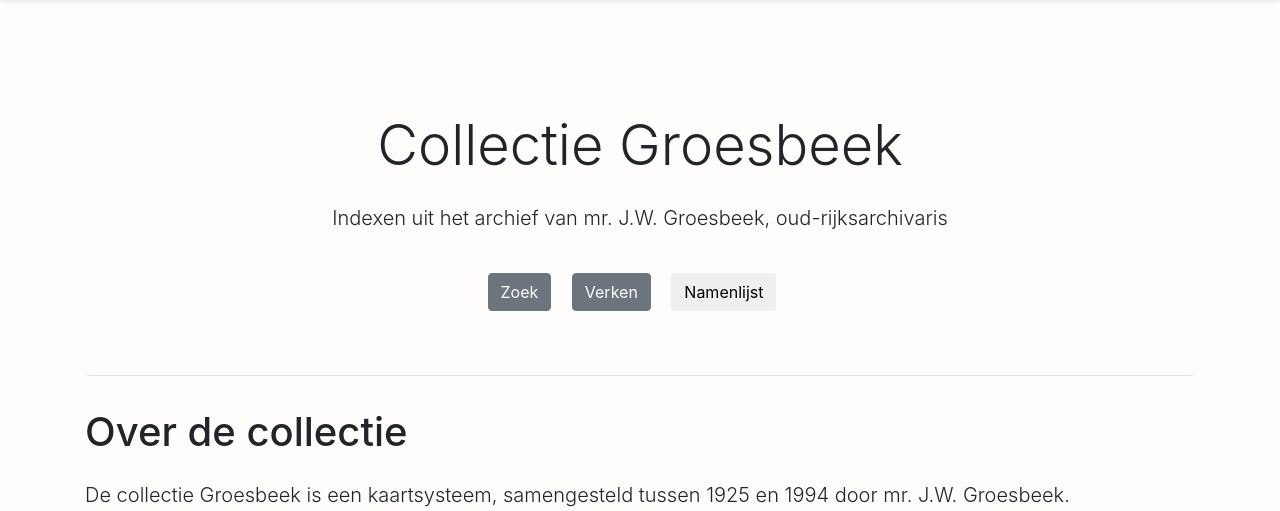
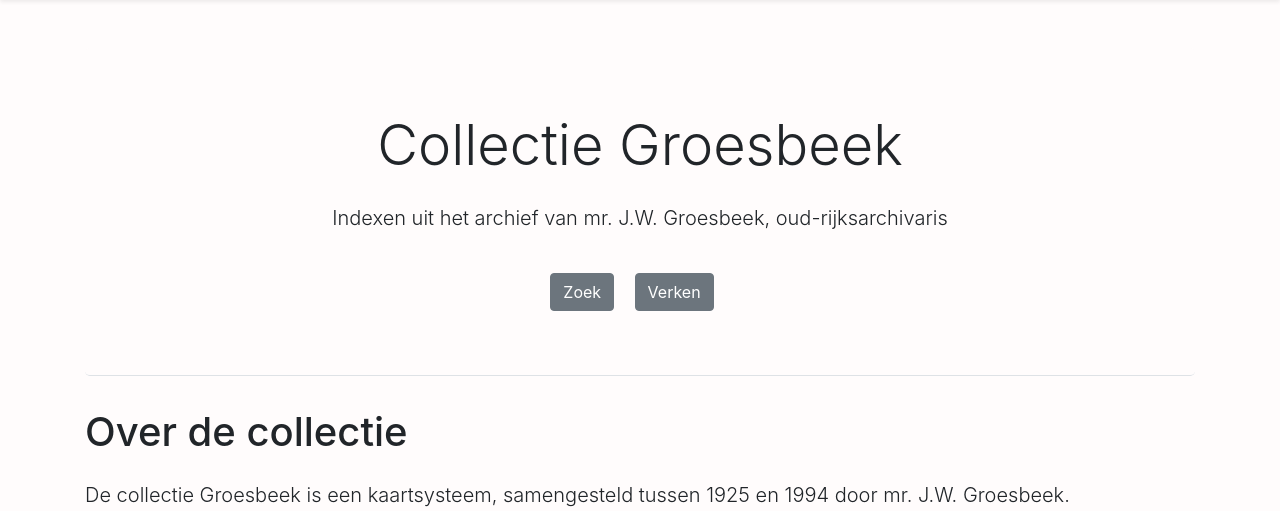
Before and after one commit to collectiegroesbeek/collectiegroesbeek, a Flask app: template collectiegroesbeek/templates/index.html in a window 1280 px wide. Shown: the part 57-568 px from the top of the page. Run offline with Flask 2, Linux system fonts and the light colour scheme; the template is opened without the code that fills it: most values are stand-ins (such as "Sample title", 1, 10 or a date in 2020); parts of the project's set-up code (start-up, migrations or seed data) failed here and were passed over; some libraries are stand-ins or nearby versions.

Commit message:
cleanup  index pagina knoppen

```diff
--- a/collectiegroesbeek/templates/index.html
+++ b/collectiegroesbeek/templates/index.html
@@ -12,13 +12,8 @@
     <p class="lead">Indexen uit het archief van mr. J.W. Groesbeek, oud-rijksarchivaris</p>
     <br />
 
-    <form action="/zoek" class="text-center">
-      <button type="submit" class="btn btn-secondary mr-3">Zoek</button>
-      <a href="{{ url_for('browse') }}" class="btn btn-secondary mr-3">Verken</a>
-      <a href="{{ url_for('names_ner') }}">
-        <button type="button" class="btn mr-3">Namenlijst</button>
-      </a>
-    </form>
+    <a href="{{ url_for('search') }}" class="btn btn-secondary mr-3">Zoek</a>
+    <a href="{{ url_for('browse') }}" class="btn btn-secondary mr-3">Verken</a>
 </div>
 
 <div class="index-item border-bottom">
```
